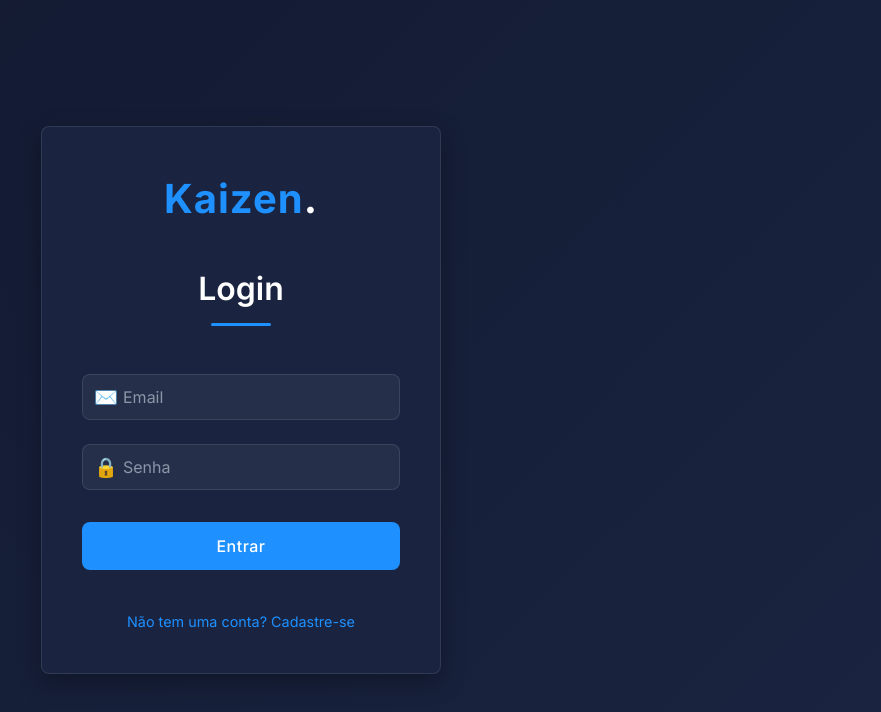
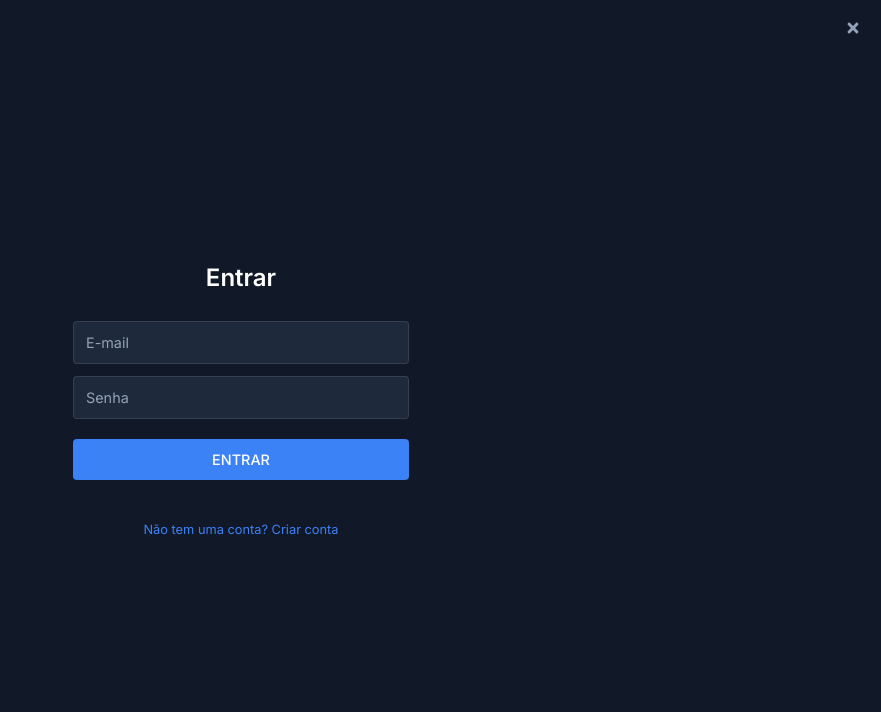
Before and after one commit to fecasagrandi/projetopython_react, a React (Create React App) app in the folder frontend/: page /login in a window 1280 px wide. Shown: the top 712 px of the page, without its empty margins (399-1280 px from the left). Built offline with nearby package versions, Linux system fonts and the light colour scheme.

Commit message:
Redesenhada a tela de login/cadastro: ajustado layout, adicionada funcionalidade ao botão X para alternar entre modos

```diff
--- a/frontend/src/pages/Login/index.jsx
+++ b/frontend/src/pages/Login/index.jsx
@@ -12,52 +12,41 @@ import {
 } from './styles';
 import { FazerLogin, FazerRegistro } from '../../services/ApiService';
 import styled from 'styled-components';
+import { FaExclamationCircle, FaCheckCircle, FaTimes } from 'react-icons/fa';
 
-const Logo = styled.div`
+const CloseButton = styled.button`
+  position: absolute;
+  top: 1rem;
+  right: 1rem;
+  background: none;
+  border: none;
+  color: #94a3b8;
+  font-size: 1rem;
+  cursor: pointer;
   display: flex;
+  align-items: center;
   justify-content: center;
-  margin-bottom: 2rem;
-  font-size: 2.5rem;
-  font-weight: 700;
-  color: var(--accent-blue);
-  letter-spacing: 1px;
+  padding: 0.25rem;
+
+  &:hover {
+    color: #ffffff;
+  }
 `;
 
-const LogoAccent = styled.span`
-  color: var(--text-color);
-`;
+
+
+
+
+
 
 const Form = styled.form`
   display: flex;
   flex-direction: column;
   width: 100%;
-  margin-top: 1.5rem;
   margin-bottom: 1rem;
 `;
 
-const InputWrapper = styled.div`
-  position: relative;
-  width: 100%;
-  margin-bottom: 1.5rem;
-  display: flex;
-  align-items: center;
-`;
-
-const InputIcon = styled.span`
-  position: absolute;
-  left: 12px;
-  top: 50%;
-  transform: translateY(-50%);
-  color: var(--text-muted);
-  font-size: 1.2rem;
-  display: flex;
-  align-items: center;
-  justify-content: center;
-  pointer-events: none;
-`;
-
 const StyledInput = styled(Input)`
-  padding-left: 40px;
   width: 100%;
 `;
 
@@ -67,6 +56,7 @@ const Login = () => {
   const [nome, setNome] = useState('');
   const [email, setEmail] = useState('');
   const [senha, setSenha] = useState('');
+  const [confirmarSenha, setConfirmarSenha] = useState('');
   const [erro, setErro] = useState('');
   const [sucesso, setSucesso] = useState('');
   const [carregando, setCarregando] = useState(false);
@@ -91,6 +81,12 @@ const Login = () => {
           return;
         }
 
+        if (senha !== confirmarSenha) {
+          setErro('As senhas não coincidem');
+          setCarregando(false);
+          return;
+        }
+
         const response = await FazerRegistro(nome, email, senha);
         setSucesso(response.message || 'Registro realizado com sucesso!');
         setTimeout(() => {
@@ -108,24 +104,38 @@ const Login = () => {
     setIsLogin(!isLogin);
     setErro('');
     setSucesso('');
+    setNome('');
+    setEmail('');
+    setSenha('');
+    setConfirmarSenha('');
+  };
+
+  const handleCloseClick = () => {
+    toggleMode();
   };
 
   return (
     <Container>
       <FormContainer>
-        <Logo>
-          Kaizen<LogoAccent>.</LogoAccent>
-        </Logo>
+        <CloseButton onClick={handleCloseClick}>
+          <FaTimes />
+        </CloseButton>
 
-        <Title>{isLogin ? 'Login' : 'Cadastro'}</Title>
+        <Title>{isLogin ? 'Entrar' : 'Criar conta'}</Title>
 
-        {erro && <ErrorMessage>{erro}</ErrorMessage>}
-        {sucesso && <SuccessMessage>{sucesso}</SuccessMessage>}
+        {erro && <ErrorMessage><FaExclamationCircle size={16} />{erro}</ErrorMessage>}
+        {sucesso && <SuccessMessage><FaCheckCircle size={16} />{sucesso}</SuccessMessage>}
 
         <Form onSubmit={handleSubmit}>
           {!isLogin && (
-            <InputWrapper>
-              <InputIcon>👤</InputIcon>
+            <>
+              <StyledInput
+                type="email"
+                placeholder="E-mail"
+                value={email}
+                onChange={(e) => setEmail(e.target.value)}
+                disabled={carregando}
+              />
               <StyledInput
                 type="text"
                 placeholder="Nome de usuário"
@@ -133,40 +143,51 @@ const Login = () => {
                 onChange={(e) => setNome(e.target.value)}
                 disabled={carregando}
               />
-            </InputWrapper>
+              <StyledInput
+                type="password"
+                placeholder="Senha"
+                value={senha}
+                onChange={(e) => setSenha(e.target.value)}
+                disabled={carregando}
+              />
+              <StyledInput
+                type="password"
+                placeholder="Confirmar senha"
+                value={confirmarSenha}
+                onChange={(e) => setConfirmarSenha(e.target.value)}
+                disabled={carregando}
+              />
+            </>
           )}
 
-          <InputWrapper>
-            <InputIcon>✉️</InputIcon>
-            <StyledInput
-              type="email"
-              placeholder="Email"
-              value={email}
-              onChange={(e) => setEmail(e.target.value)}
-              disabled={carregando}
-            />
-          </InputWrapper>
-
-          <InputWrapper>
-            <InputIcon>🔒</InputIcon>
-            <StyledInput
-              type="password"
-              placeholder="Senha"
-              value={senha}
-              onChange={(e) => setSenha(e.target.value)}
-              disabled={carregando}
-            />
-          </InputWrapper>
+          {isLogin && (
+            <>
+              <StyledInput
+                type="email"
+                placeholder="E-mail"
+                value={email}
+                onChange={(e) => setEmail(e.target.value)}
+                disabled={carregando}
+              />
+              <StyledInput
+                type="password"
+                placeholder="Senha"
+                value={senha}
+                onChange={(e) => setSenha(e.target.value)}
+                disabled={carregando}
+              />
+            </>
+          )}
 
           <Button type="submit" disabled={carregando}>
-            {carregando ? 'Processando...' : isLogin ? 'Entrar' : 'Cadastrar'}
+            {carregando ? 'Processando...' : isLogin ? 'ENTRAR' : 'CADASTRAR-SE'}
           </Button>
         </Form>
 
         <ToggleText onClick={toggleMode}>
           {isLogin
-            ? 'Não tem uma conta? Cadastre-se'
-            : 'Já tem uma conta? Faça login'}
+            ? 'Não tem uma conta? Criar conta'
+            : 'Já tem uma conta? Entrar'}
         </ToggleText>
       </FormContainer>
     </Container>
--- a/frontend/src/pages/Login/styles.js
+++ b/frontend/src/pages/Login/styles.js
@@ -5,18 +5,15 @@ export const Container = styled.div`
   justify-content: center;
   align-items: center;
   min-height: 100vh;
-  background-color: var(--primary-bg);
-  background-image: linear-gradient(135deg, var(--primary-bg) 0%, var(--secondary-bg) 100%);
+  background-color: #111827;
 `;
 
 export const FormContainer = styled.div`
   width: 100%;
   max-width: 400px;
-  padding: 2.5rem;
-  background-color: var(--secondary-bg);
-  border-radius: var(--border-radius);
-  box-shadow: 0 8px 24px rgba(0, 0, 0, 0.3);
-  border: 1px solid rgba(255, 255, 255, 0.1);
+  padding: 2rem;
+  background-color: #111827;
+  border-radius: 8px;
   display: flex;
   flex-direction: column;
   align-items: center;
@@ -25,118 +22,126 @@ export const FormContainer = styled.div`
 export const Title = styled.h1`
   text-align: center;
   margin-bottom: 1.5rem;
-  color: var(--text-color);
+  color: #ffffff;
   font-weight: 600;
-  position: relative;
-  padding-bottom: 0.75rem;
-
-  &:after {
-    content: '';
-    position: absolute;
-    bottom: 0;
-    left: 50%;
-    transform: translateX(-50%);
-    width: 60px;
-    height: 3px;
-    background-color: var(--accent-blue);
-    border-radius: 3px;
-  }
+  font-size: 1.5rem;
 `;
 
 export const Form = styled.form`
   display: flex;
   flex-direction: column;
-  gap: 1rem;
+  width: 100%;
 `;
 
 export const Input = styled.input`
   padding: 0.75rem;
   border: 1px solid rgba(255, 255, 255, 0.1);
-  border-radius: var(--border-radius);
-  font-size: 1rem;
-  background-color: rgba(255, 255, 255, 0.05);
-  color: var(--text-color);
+  border-radius: 4px;
+  font-size: 0.9rem;
+  background-color: #1e293b;
+  color: #ffffff;
   transition: all 0.2s ease;
+  width: 100%;
+  margin-bottom: 0.75rem;
 
   &::placeholder {
-    color: var(--text-muted);
+    color: #94a3b8;
   }
 
   &:focus {
     outline: none;
-    border-color: var(--accent-blue);
-    box-shadow: 0 0 0 2px rgba(30, 144, 255, 0.2);
+    border-color: #3b82f6;
   }
 
   &:disabled {
-    background-color: rgba(255, 255, 255, 0.02);
+    background-color: rgba(30, 41, 59, 0.7);
     cursor: not-allowed;
     opacity: 0.7;
   }
 `;
 
 export const Button = styled.button`
-  padding: 0.85rem;
-  background-color: var(--accent-blue);
+  padding: 0.75rem;
+  background-color: #3b82f6;
   color: white;
   border: none;
-  border-radius: var(--border-radius);
-  font-size: 1rem;
+  border-radius: 4px;
+  font-size: 0.9rem;
   font-weight: 500;
   cursor: pointer;
   transition: all 0.2s ease;
-  letter-spacing: 0.5px;
+  text-transform: uppercase;
   width: 100%;
   margin-top: 0.5rem;
 
   &:hover {
-    background-color: #1a7ade;
-    transform: translateY(-1px);
-    box-shadow: 0 4px 12px rgba(30, 144, 255, 0.3);
+    background-color: #2563eb;
   }
 
   &:active {
-    transform: translateY(0);
+    background-color: #1d4ed8;
   }
 
   &:disabled {
-    background-color: rgba(30, 144, 255, 0.5);
+    background-color: #60a5fa;
     cursor: not-allowed;
-    transform: none;
-    box-shadow: none;
   }
 `;
 
 export const ToggleText = styled.p`
   text-align: center;
   margin-top: 1.5rem;
-  color: var(--accent-blue);
+  color: #3b82f6;
   cursor: pointer;
-  font-size: 0.9rem;
-  transition: all 0.2s ease;
+  font-size: 0.8rem;
 
   &:hover {
-    color: #1a7ade;
-    transform: translateY(-1px);
+    text-decoration: underline;
   }
 `;
 
 export const ErrorMessage = styled.div`
   padding: 0.75rem;
-  background-color: rgba(244, 67, 54, 0.1);
-  color: var(--task-red);
-  border-radius: var(--border-radius);
+  background-color: rgba(239, 68, 68, 0.1);
+  color: #ef4444;
+  border-radius: 4px;
   margin-bottom: 1rem;
-  border-left: 3px solid var(--task-red);
-  font-size: 0.9rem;
+  font-size: 0.8rem;
+  width: 100%;
+  display: flex;
+  align-items: center;
+  gap: 0.5rem;
 `;
 
 export const SuccessMessage = styled.div`
   padding: 0.75rem;
-  background-color: rgba(40, 200, 64, 0.1);
-  color: var(--dot-color-3);
-  border-radius: var(--border-radius);
+  background-color: rgba(34, 197, 94, 0.1);
+  color: #22c55e;
+  border-radius: 4px;
   margin-bottom: 1rem;
-  border-left: 3px solid var(--dot-color-3);
-  font-size: 0.9rem;
+  font-size: 0.8rem;
+  width: 100%;
+  display: flex;
+  align-items: center;
+  gap: 0.5rem;
 `;
+
+export const Divider = styled.div`
+  display: flex;
+  align-items: center;
+  margin: 1.5rem 0;
+  width: 100%;
+
+  &:before, &:after {
+    content: '';
+    flex: 1;
+    height: 1px;
+    background-color: rgba(255, 255, 255, 0.1);
+  }
+
+  span {
+    padding: 0 1rem;
+    color: #94a3b8;
+    font-size: 0.8rem;
+  }
+`;
```
